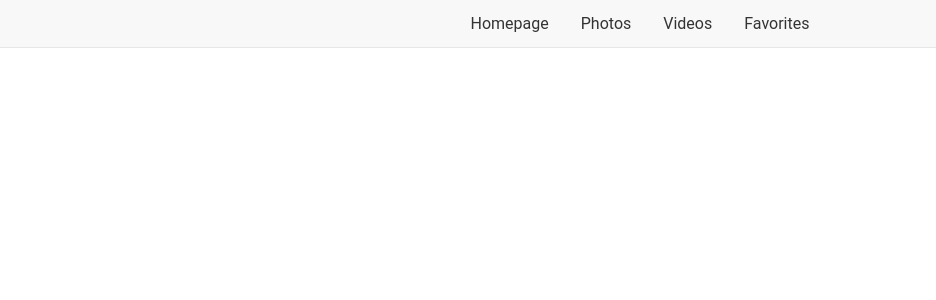
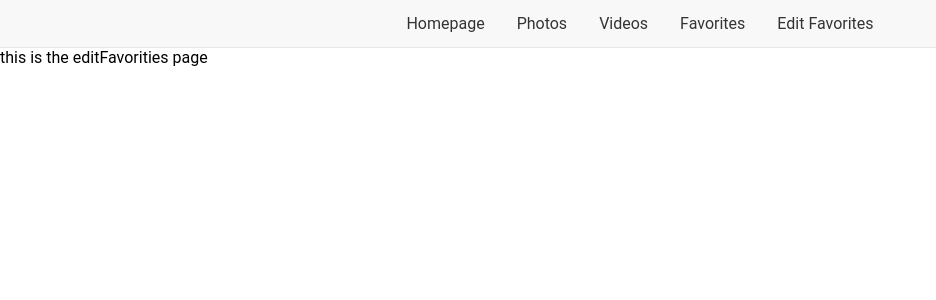
Before and after one commit to Kazi27/moodboard-frontend, a React (Create React App) app in the folder src/: page /edit-favorites in a window 1280 px wide. Shown: the top 300 px of the page, without its empty margins (0-936 px from the left). Built offline with nearby package versions, Linux system fonts and the light colour scheme.

Commit message:
added react route editFavorites and create a boilerplate page

```diff
--- a/src/App.js
+++ b/src/App.js
@@ -9,6 +9,7 @@ import Unsplash from './unsplash';
 import Pexels from './pexels';
 import Favorites from './favorites';
 import Navbar from './navbar';
+import EditFavorities from './editFavorites';
 
 const store = configureStore({
   reducer: {
@@ -26,6 +27,7 @@ function App() {
           <Route path="/photos" element={<Unsplash />} />
           <Route path="/videos" element={<Pexels />} />
           <Route path="/favorites" element={<Favorites />} />
+          <Route path="/edit-favorites" element={<EditFavorities/>}/>
         </Routes>
       </Router>
     </Provider>
--- /dev/null
+++ b/src/editFavorites.js
@@ -0,0 +1,13 @@
+import React, { useState, useEffect } from 'react';
+
+const EditFavorities = () => {
+
+    return (
+        // card view of favorites with be here along with delete button
+        // or delete icon (DELETE request) and a edit button (PUT request) for each card
+
+        <div>this is the editFavorities page</div>
+    );
+};
+
+export default EditFavorities;
--- a/src/navbar.js
+++ b/src/navbar.js
@@ -9,6 +9,7 @@ const Navbar = () => {
       <Link to="/photos">Photos</Link>
       <Link to="/videos">Videos</Link>
       <Link to="/favorites">Favorites</Link>
+      <Link to="/edit-favorites">Edit Favorites</Link>
     </div>
   );
 };
```
Also changed, not shown: src/favorites.js (line endings or trailing spaces).
